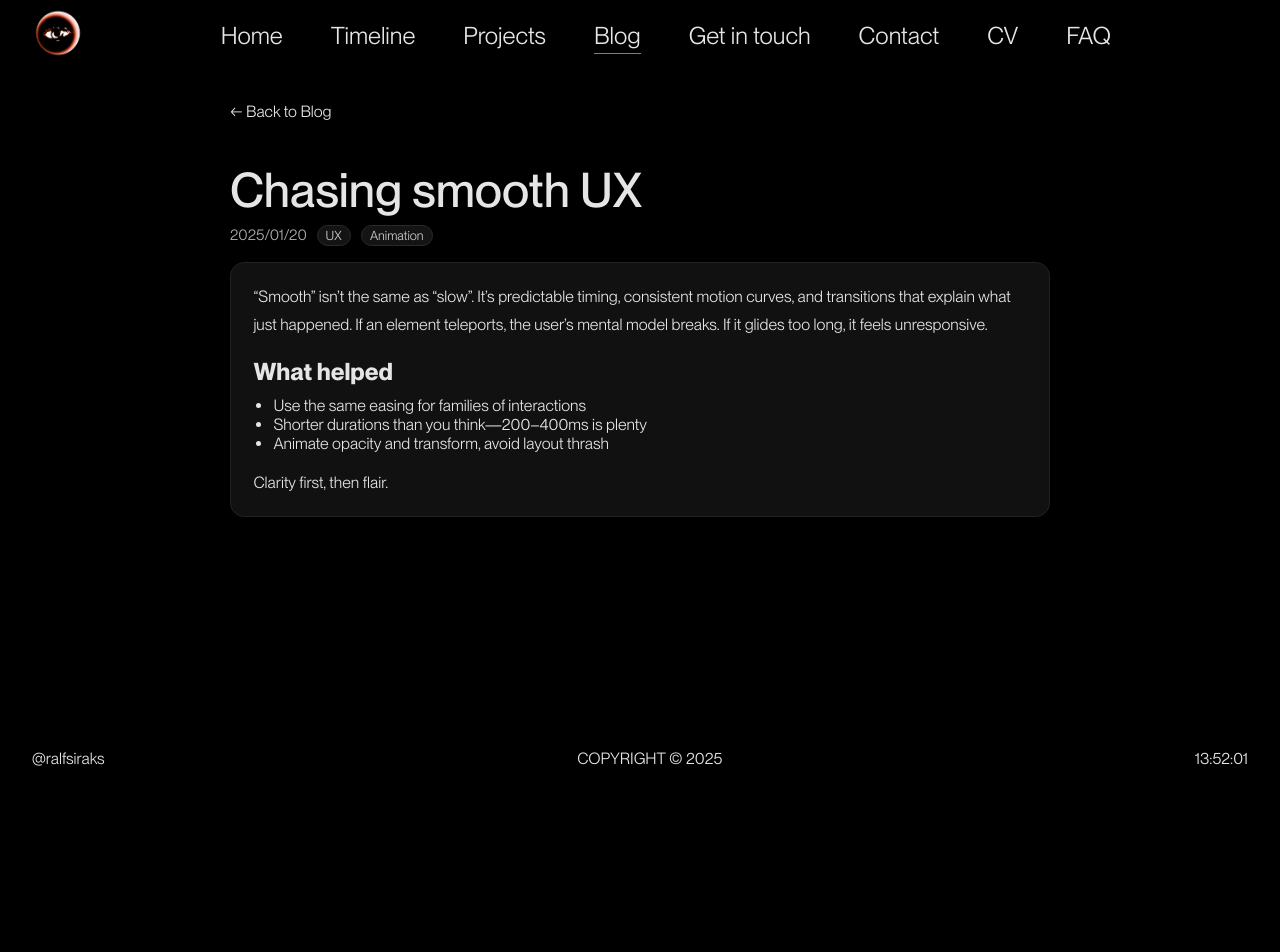
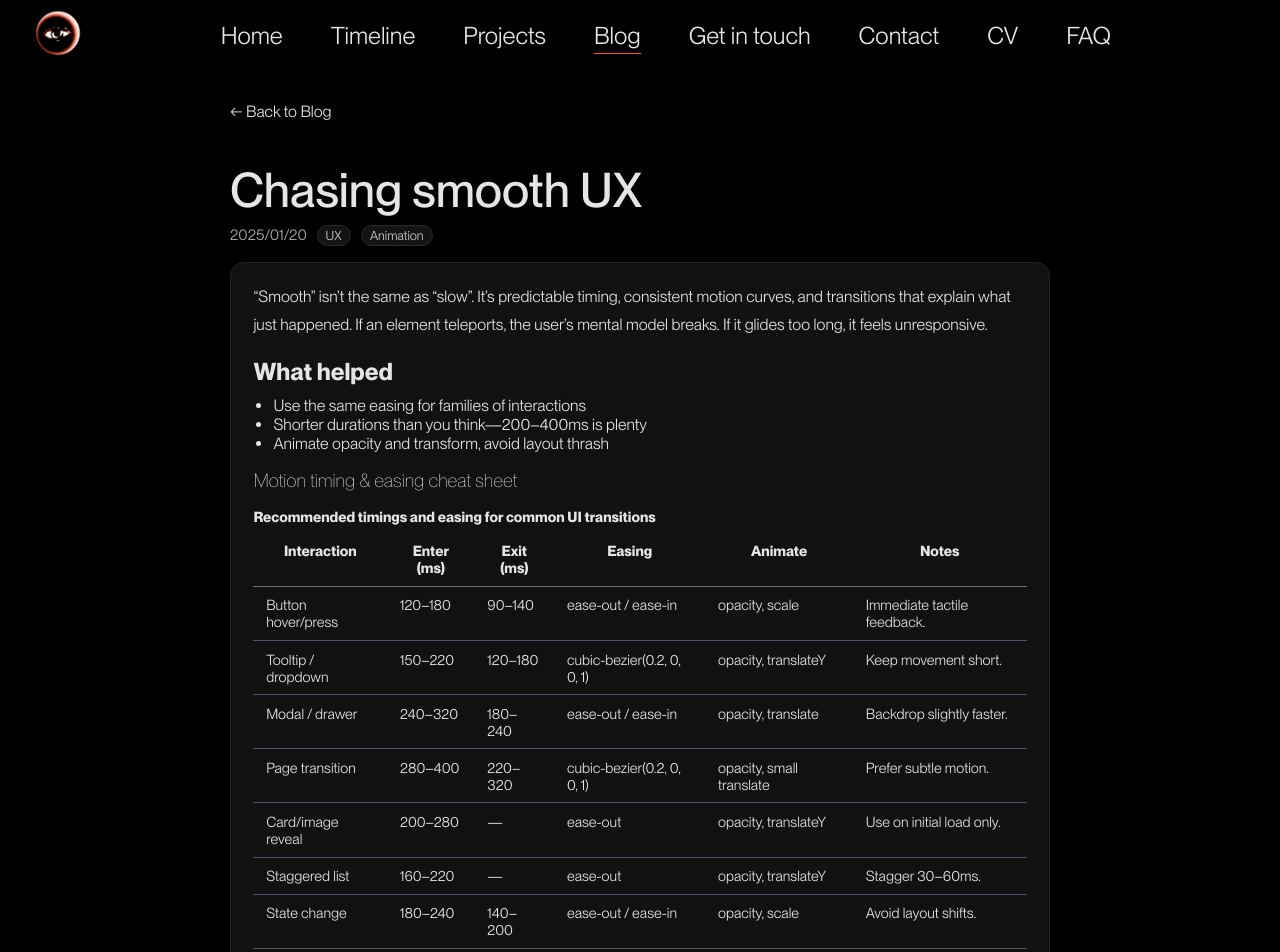
Before and after one commit to ralfsiraks/portfolio, a SvelteKit app: page /blog/posts/smooth-ux in a window 1280 px wide. Shown: the top 952 px of the page. Before the commit the page ends 800 px from the top, so only its background shows below. Built offline with nearby package versions, Linux system fonts and the light colour scheme.

Commit message:
added table to a blog post

```diff
--- a/src/routes/blog/posts/smooth-ux/+page.svelte
+++ b/src/routes/blog/posts/smooth-ux/+page.svelte
@@ -1,8 +1,115 @@
 <p>“Smooth” isn’t the same as “slow”. It’s predictable timing, consistent motion curves, and transitions that explain what just happened. If an element teleports, the user’s mental model breaks. If it glides too long, it feels unresponsive.</p>
+
 <h2>What helped</h2>
 <ul>
   <li>Use the same easing for families of interactions</li>
   <li>Shorter durations than you think—200–400ms is plenty</li>
   <li>Animate opacity and transform, avoid layout thrash</li>
 </ul>
+
+<h3>Motion timing & easing cheat sheet</h3>
+<div class="table-wrap">
+  <table>
+    <caption>Recommended timings and easing for common UI transitions</caption>
+    <thead>
+      <tr>
+        <th scope="col">Interaction</th>
+        <th scope="col">Enter (ms)</th>
+        <th scope="col">Exit (ms)</th>
+        <th scope="col">Easing</th>
+        <th scope="col">Animate</th>
+        <th scope="col">Notes</th>
+      </tr>
+    </thead>
+    <tbody>
+      <tr>
+        <td>Button hover/press</td>
+        <td>120–180</td>
+        <td>90–140</td>
+        <td>ease-out / ease-in</td>
+        <td>opacity, scale</td>
+        <td>Immediate tactile feedback.</td>
+      </tr>
+      <tr>
+        <td>Tooltip / dropdown</td>
+        <td>150–220</td>
+        <td>120–180</td>
+        <td>cubic-bezier(0.2, 0, 0, 1)</td>
+        <td>opacity, translateY</td>
+        <td>Keep movement short.</td>
+      </tr>
+      <tr>
+        <td>Modal / drawer</td>
+        <td>240–320</td>
+        <td>180–240</td>
+        <td>ease-out / ease-in</td>
+        <td>opacity, translate</td>
+        <td>Backdrop slightly faster.</td>
+      </tr>
+      <tr>
+        <td>Page transition</td>
+        <td>280–400</td>
+        <td>220–320</td>
+        <td>cubic-bezier(0.2, 0, 0, 1)</td>
+        <td>opacity, small translate</td>
+        <td>Prefer subtle motion.</td>
+      </tr>
+      <tr>
+        <td>Card/image reveal</td>
+        <td>200–280</td>
+        <td>—</td>
+        <td>ease-out</td>
+        <td>opacity, translateY</td>
+        <td>Use on initial load only.</td>
+      </tr>
+      <tr>
+        <td>Staggered list</td>
+        <td>160–220</td>
+        <td>—</td>
+        <td>ease-out</td>
+        <td>opacity, translateY</td>
+        <td>Stagger 30–60ms.</td>
+      </tr>
+      <tr>
+        <td>State change</td>
+        <td>180–240</td>
+        <td>140–200</td>
+        <td>ease-out / ease-in</td>
+        <td>opacity, scale</td>
+        <td>Avoid layout shifts.</td>
+      </tr>
+    </tbody>
+  </table>
+</div>
+
 <p>Clarity first, then flair.</p>
+
+<style>
+  .table-wrap {
+    margin: 1rem 0 1.5rem;
+    overflow-x: auto;
+  }
+
+  table {
+    width: 100%;
+    border-collapse: collapse;
+    font-size: 0.9rem;
+  }
+
+  caption {
+    text-align: left;
+    font-weight: 600;
+    margin-bottom: 0.5rem;
+  }
+
+  th, td {
+    padding: 0.6rem 0.8rem;
+    border-bottom: 1px solid #4b5563;
+    vertical-align: top;
+  }
+
+  thead th {
+    font-weight: 600;
+    border-bottom: 1px solid #6b7280;
+  }
+</style>
```
Lines whose indentation alone changed are shown as unchanged.
